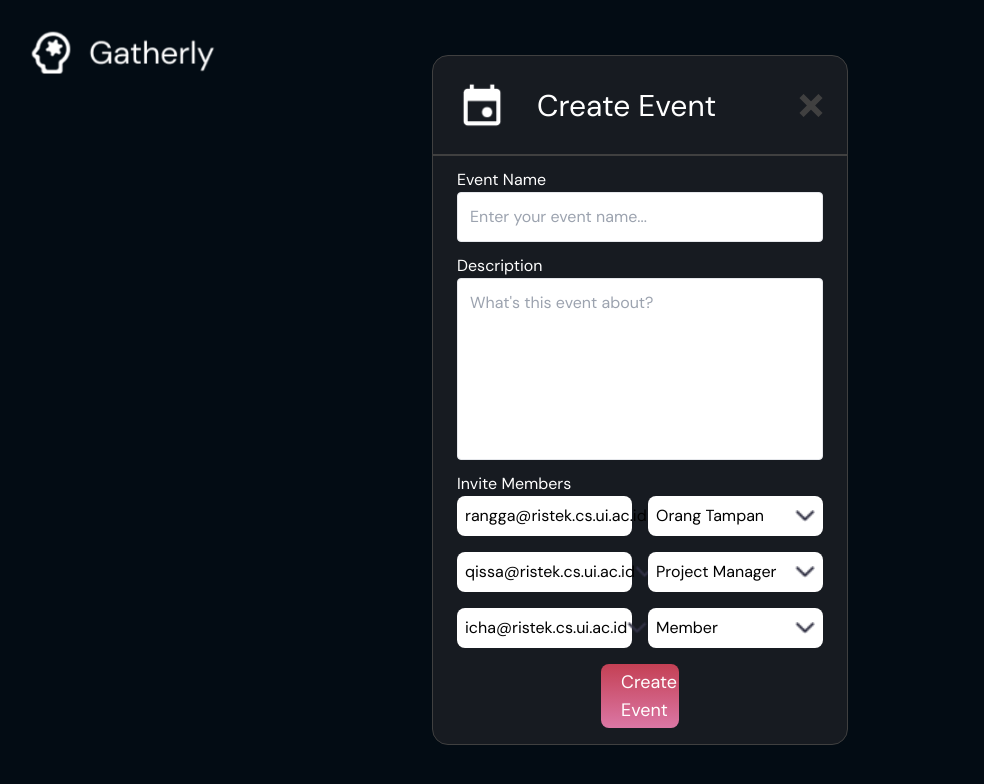
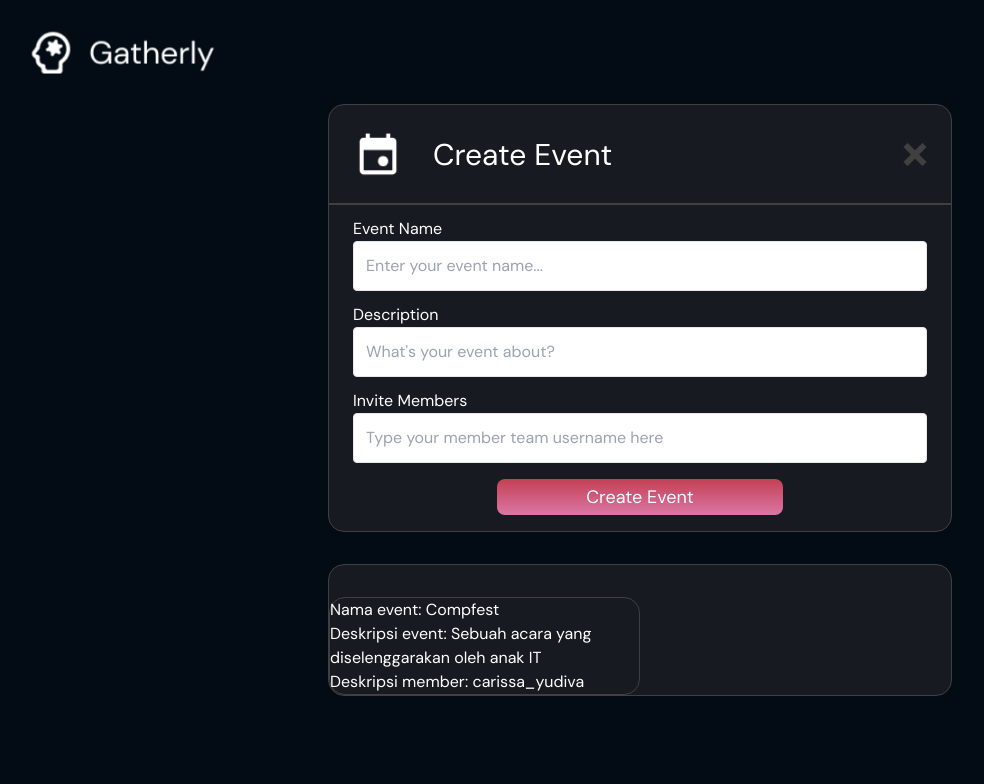
Before and after one commit to ichasna/FE-GATHERLY, a React (Vite) app: page /create-event in a window 1280 px wide. Shown: the top 784 px of the page, without its empty margins (0-984 px from the left). Built offline with nearby package versions, Linux system fonts and the light colour scheme.

Commit message:
Form done

```diff
--- a/src/components/CreateEvent/CreateEventCard.jsx
+++ b/src/components/CreateEvent/CreateEventCard.jsx
@@ -1,147 +1,42 @@
 import { useState } from "react";
 import toast from "react-hot-toast";
+import FormCreateEvent from "./formCreateEvent";
+import HeaderCreateEvent from "./headerCreateEvent";
+import ListEvent from "./listEvent"
+import Events from "./Events";
 
 function CreateEventCard() {
 
+  const DUMMY_DATA = [
+    {
+      id: 'e1',
+      eventName: 'Compfest',
+      eventDesc: 'Sebuah acara yang diselenggarakan oleh anak IT',
+      eventMember: 'carissa_yudiva',
+    },
+  ];
+
+  const [event, setEvent] = useState(DUMMY_DATA);
+  console.log(event)
+  function addEventHandler(event) {
+
+    setEvent((prevEvent) => {
+      return [event, ...prevEvent]
+    });
+  }
+
   return (
     <div className="flex flex-col items-center justify-center w-full">
-      <div className="flex flex-col w-[260px] sm:w-1/3 bg-[#171B21] text-white border border-[#404040] rounded-2xl">
-        <div className="flex flex-row p-6 items-center justify-between">
-          <div className="flex flex-row">
-            <img
-              src="assets\event 1.png"
-              className="w-[30px] sm:w-[50px]"
-            ></img>
-            <h1 className="text-[15px] mx-[10px] sm:text-[30px] sm:mx-[30px] m-auto">Create Event</h1>
-          </div>
-          <button>
-            <img
-              src="assets\Close.png"
-            ></img>
-          </button>
-        </div>
+      <div className="flex flex-col w-[420px] sm:w-max lg:w-1/2 bg-[#171B21] text-white border border-[#404040] rounded-2xl">
+
+        <HeaderCreateEvent/>
+
         <hr className="border border-[#404040]"></hr>
 
-        <form>
-          <div className="flex flex-row px-6 pt-3">
-            <div className="flex flex-col w-full">
-              <label for="event">Event Name</label>
-              <input type="text" id="event" placeholder="Enter your event name..."
-                className="block text-black p-3 border rounded focus:outline-none focus:ring focus:ring-sky-500"></input>
-            </div>
-          </div>
+        <FormCreateEvent onSaveEventData={addEventHandler}/>
 
-          <div className="flex flex-row px-6 pt-3">
-            <div className="flex flex-col w-full">
-              <label for="event">Description</label>
-
-              <input type="text" id="event" placeholder="What's this event about?"
-                className="pb-36 p-3 text-black border rounded focus:outline-none focus:ring focus:ring-sky-500"></input>
-            </div>
-          </div>
-
-          <div className="flex flex-row px-6 pt-3">
-            <div className="flex flex-col w-full">
-              <label for="event">Invite Members</label>
-              <div className="grid grid-cols-2 gap-4">
-                <button
-                  className="text-md text-black bg-white rounded-lg hover:scale-105 duration-300"
-                >
-
-                  <div className="flex flex-row items-center justify-between p-2">
-                    <h1>
-                      rangga@ristek.cs.ui.ac.id
-                    </h1>
-                    <img
-                      src="assets\Dropdown.png"
-                      className="w-5 h-3"
-                    ></img>
-                  </div>
-                </button>
-
-                <button
-                  className="text-md text-black bg-white rounded-lg hover:scale-105 duration-300"
-                >
-
-                  <div className="flex flex-row items-center justify-between p-2">
-                    <h1>
-                      Orang Tampan
-                    </h1>
-                    <img
-                      src="assets\Dropdown.png"
-                      className="w-5 h-3"
-                    ></img>
-                  </div>
-                </button>
-                <button
-                  className="text-md text-black bg-white rounded-lg hover:scale-105 duration-300"
-                >
-
-                  <div className="flex flex-row items-center justify-between p-2">
-                    <h1>
-                      qissa@ristek.cs.ui.ac.id
-                    </h1>
-                    <img
-                      src="assets\Dropdown.png"
-                      className="w-5 h-3"
-                    ></img>
-                  </div>
-                </button>
-                <button
-                  className="text-md text-black bg-white rounded-lg hover:scale-105 duration-300"
-                >
-
-                  <div className="flex flex-row items-center justify-between p-2">
-                    <h1>
-                      Project Manager
-                    </h1>
-                    <img
-                      src="assets\Dropdown.png"
-                      className="w-5 h-3"
-                    ></img>
-                  </div>
-                </button>
-                <button
-                  className="text-md text-black bg-white rounded-lg hover:scale-105 duration-300"
-                >
-
-                  <div className="flex flex-row items-center justify-between p-2">
-                    <h1>
-                      icha@ristek.cs.ui.ac.id
-                    </h1>
-                    <img
-                      src="assets\Dropdown.png"
-                      className="w-5 h-3"
-                    ></img>
-                  </div>
-                </button>
-                <button
-                  className="text-md text-black bg-white rounded-lg hover:scale-105 duration-300"
-                >
-
-                  <div className="flex flex-row items-center justify-between p-2">
-                    <h1>
-                      Member
-                    </h1>
-                    <img
-                      src="assets\Dropdown.png"
-                      className="w-5 h-3"
-                    ></img>
-                  </div>
-                </button>
-
-              </div>
-
-              <button
-                className="w-auto m-4 mx-36 px-3 py-1 sm:px-5 text-md sm:text-lg text-white bg-gradient-to-b from-[#C44054] to-[#DB77A5] rounded-lg hover:from-pink-500 hover:to-yellow-500 hover:scale-105 duration-300"
-              >
-                Create Event
-              </button>
-
-            </div>
-          </div>
-        </form>
       </div>
+      <Events event={event}/>
     </div>
   )
 
--- /dev/null
+++ b/src/components/CreateEvent/Events.jsx
@@ -0,0 +1,11 @@
+import ListEvent from "./listEvent";
+
+function Events(props){
+    return (
+        <div className="flex flex-col mt-8 w-[420px] sm:w-max lg:w-1/2 bg-[#171B21] text-white border border-[#404040] rounded-2xl">
+            <ListEvent event={props.event}/>
+        </div>
+    )
+}
+
+export default Events;
--- /dev/null
+++ b/src/components/CreateEvent/FormCreateEvent.jsx
@@ -0,0 +1,73 @@
+import { useState } from "react";
+
+function FormCreateEvent(props) {
+    const [enteredEvent, setEnteredEvent] = useState('');
+    const [enteredDescription, setEnteredDescription] = useState('');
+    const [enteredMember, setEnteredMember] = useState('');
+
+    function eventChangeHandler(event) {
+        setEnteredEvent(event.target.value);
+    }
+    function descriptionChangeHandler(event) {
+        setEnteredDescription(event.target.value);
+    }
+    function memberChangeHandler(event) {
+        setEnteredMember(event.target.value);
+    }
+
+    function submitHandler(event) {
+        event.preventDefault();
+
+        const eventData = {
+            id: Math.random().toString(),
+            eventName: enteredEvent,
+            eventDesc: enteredDescription,
+            eventMember: enteredMember
+        }
+        props.onSaveEventData(eventData);
+
+        setEnteredEvent('');
+        setEnteredDescription('');
+        setEnteredMember('');
+    }
+
+    return (
+        <form onSubmit={submitHandler}>
+            <div className="flex flex-row px-6 pt-3">
+                <div className="flex flex-col w-full">
+                    <label >Event Name</label>
+                    <input type="text" value={enteredEvent} placeholder="Enter your event name..."
+                        className="block text-black p-3 border rounded focus:outline-none focus:ring focus:ring-sky-500"
+                        onChange={eventChangeHandler} />
+                </div>
+            </div>
+
+            <div className="flex flex-row px-6 pt-3">
+                <div className="flex flex-col w-full">
+                    <label >Description</label>
+                    <input type="text" value={enteredDescription} placeholder="What's your event about?"
+                        className="block text-black p-3 border rounded focus:outline-none focus:ring focus:ring-sky-500"
+                        onChange={descriptionChangeHandler} />
+                </div>
+            </div>
+
+            <div className="flex flex-row px-6 pt-3">
+                <div className="flex flex-col w-full">
+                    <label >Invite Members</label>
+                    <input type="text" value={enteredMember} placeholder="Type your member team username here"
+                        className="block text-black p-3 border rounded focus:outline-none focus:ring focus:ring-sky-500"
+                        onChange={memberChangeHandler} />
+                    <button
+                        className="w-auto m-4 mx-36 px-3 py-1 sm:px-5 text-md sm:text-lg text-white bg-gradient-to-b from-[#C44054] to-[#DB77A5] rounded-lg hover:from-pink-500 hover:to-yellow-500 hover:scale-105 duration-300"
+                    >
+                        Create Event
+                    </button>
+                </div>
+
+            </div>
+
+        </form>
+    )
+}
+
+export default FormCreateEvent;
--- /dev/null
+++ b/src/components/CreateEvent/HeaderCreateEvent.jsx
@@ -0,0 +1,20 @@
+function HeaderCreateEvent(){
+    return(
+        <div className="flex flex-row p-6 items-center justify-between">
+          <div className="flex flex-row">
+            <img
+              src="assets\event 1.png"
+              className="w-[30px] sm:w-[50px]"
+            ></img>
+            <h1 className="text-[px] mx-[10px] sm:text-[30px] sm:mx-[30px] m-auto">Create Event</h1>
+          </div>
+          <button>
+            <img
+              src="assets\Close.png"
+            ></img>
+          </button>
+        </div>
+    )
+}
+
+export default HeaderCreateEvent;
--- /dev/null
+++ b/src/components/CreateEvent/ItemEvent.jsx
@@ -0,0 +1,14 @@
+function ItemEvent(props){
+    return (
+        <div className="flex flex-col mt-8 w-[420px] sm:w-max lg:w-1/2 bg-[#171B21] text-white border border-[#404040] rounded-2xl">
+            <h1>Nama event: {props.eventName}</h1>
+
+            <h1>Deskripsi event: {props.eventDesc}</h1>
+
+            <h1>Deskripsi member: {props.eventMember}</h1>
+
+        </div>
+    )
+}
+
+export default ItemEvent;
--- /dev/null
+++ b/src/components/CreateEvent/ListEvent.jsx
@@ -0,0 +1,23 @@
+
+import ItemEvent from "./ItemEvent";
+
+function ListEvent(props) {
+    return (
+
+
+        <div>
+            {props.event.map((events) =>
+                <ItemEvent
+                    key={events.id}
+                    eventName={events.eventName}
+                    eventDesc={events.eventDesc}
+                    eventMember={events.eventMember}
+                />
+            )}
+        </div>
+
+
+    )
+}
+
+export default ListEvent;;
```
